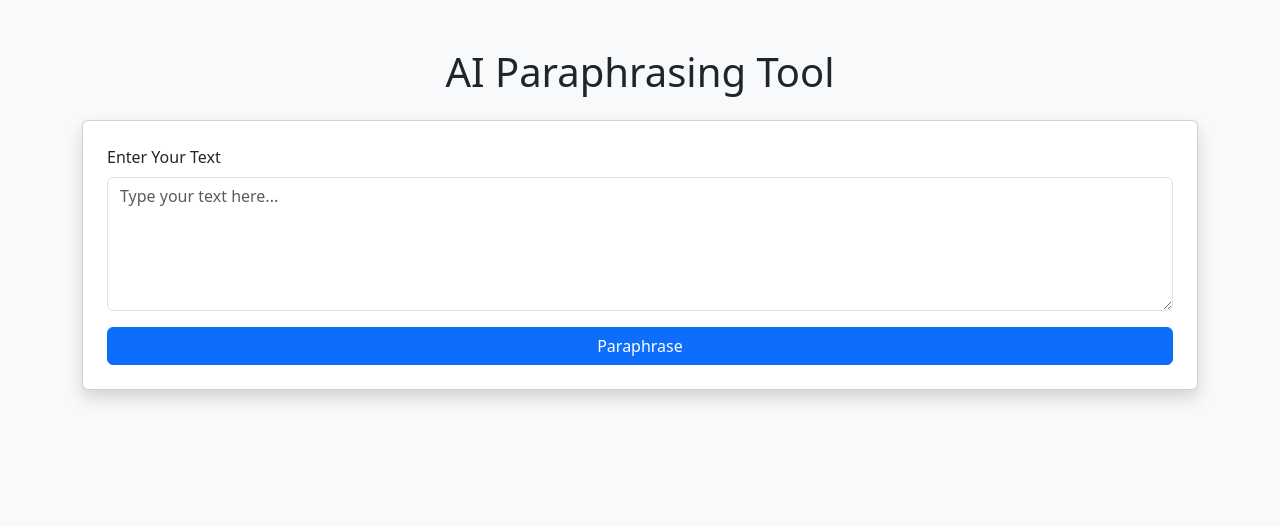
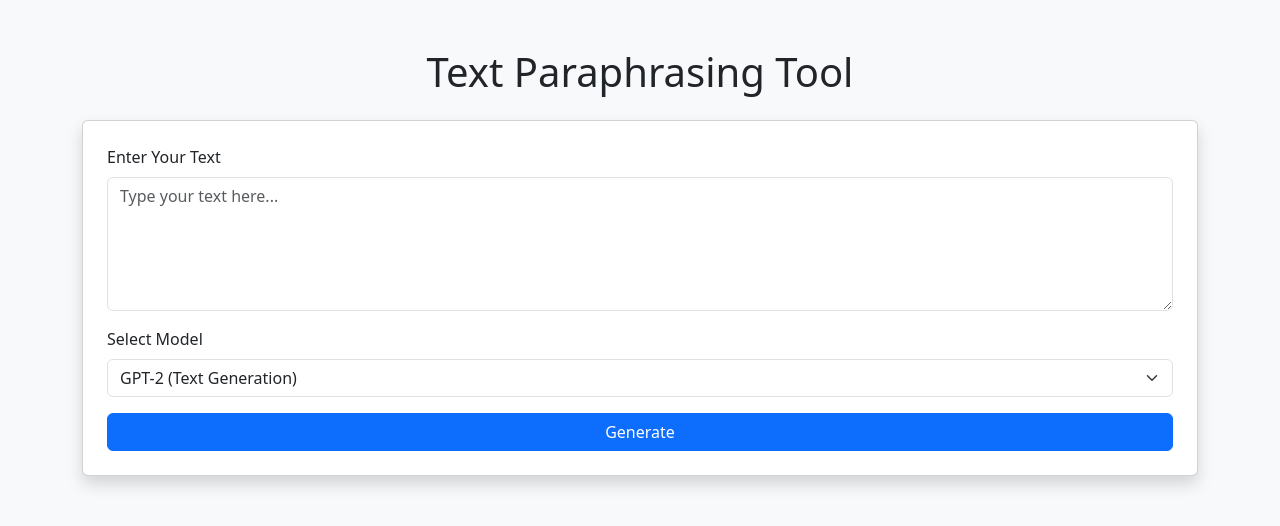
Before and after one commit to JorisSDev/TextNexus, a Flask app: page / in a window 1280 px wide. Shown: the top 526 px of the page. Run offline with Flask 3, Linux system fonts and the light colour scheme.

Commit message:
Add text generation with gpt2, bart, bert and deepseek_r1 models

```diff
--- a/app.py
+++ b/app.py
@@ -1,18 +1,92 @@
 from flask import Flask, render_template, request
+from transformers import pipeline, set_seed
 
 app = Flask(__name__)
 
+
+def load_gpt2():
+    """Loads the GPT-2 model and sets a random seed for reproducibility."""
+    set_seed(42)
+    return pipeline("text-generation", model="gpt2", truncation=True)
+
+
+def load_bart():
+    """Loads the BART model for text summarization."""
+    return pipeline("summarization", model="facebook/bart-large-cnn")
+
+
+def load_bert():
+    """Loads the BERT model for masked language modeling."""
+    return pipeline("fill-mask", model="bert-base-uncased")
+
+
+def load_deepseek():
+    """Loads the DeepSeek-R1-Distill-Qwen-1.5B model for text generation."""
+    return pipeline("text-generation", model="deepseek-ai/DeepSeek-R1-Distill-Qwen-1.5B", truncation=True)
+
+
+# Load models once
+generator_gpt2 = load_gpt2()
+summarizer_bart = load_bart()
+mask_filler_bert = load_bert()
+generator_deepseek = load_deepseek()
+
+
+def generate_with_gpt2(text):
+    """Generates paraphrased text using GPT-2."""
+    results = generator_gpt2(text, max_length=50, num_return_sequences=3, truncation=True)
+    return [res["generated_text"] for res in results]
+
+
+def generate_with_bart(text):
+    """Summarizes text using BART."""
+    summary = summarizer_bart(text, max_length=130, min_length=30, do_sample=False)
+    return [summary[0]["summary_text"]]
+
+
+def generate_with_bert(text):
+    """Fills in the [MASK] token in a sentence using BERT."""
+    if "[MASK]" not in text:
+        return ["Please include a [MASK] token in the input text."]
+
+    predictions = mask_filler_bert(text)
+    return [f"{pred['sequence']} (Confidence: {pred['score']:.2%})" for pred in predictions[:5]]
+
+
+def generate_with_deepseek(text):
+    """Generates text using DeepSeek-R1-Distill-Qwen-1.5B."""
+    results = generator_deepseek(text, max_length=300, do_sample=True, temperature=0.6, top_p=0.95)
+    return [res["generated_text"] for res in results]
+
+
 @app.route("/", methods=["GET", "POST"])
 def home():
+    """
+    Renders the homepage with a text input form.
+    Generates paraphrased text, summarized text, masked word predictions, or general text generation.
+    """
     output = None
+    selected_model = "gpt2"  # Default model
+    input_text = ""
+
     if request.method == "POST":
-        input_text = request.form["input_text"]
-        output = {
-            "summary": f"Summarized: {input_text[:50]}...",
-            "rephrase": f"Rephrased using masking: {' '.join(reversed(input_text.split()))}",
-            "extended": f"Extended: {input_text} with more explanation."
-        }
-    return render_template("index.html", output=output)
+        input_text = request.form.get("input_text", "").strip()
+        selected_model = request.form.get("model", "gpt2")
+
+        if input_text:
+            if selected_model == "gpt2":
+                output = generate_with_gpt2(input_text)
+            elif selected_model == "bart":
+                output = generate_with_bart(input_text)
+            elif selected_model == "bert":
+                output = generate_with_bert(input_text)
+            elif selected_model == "deepseek":
+                output = generate_with_deepseek(input_text)
+            else:
+                output = ["Invalid model selected."]
+
+    return render_template("index.html", output=output, selected_model=selected_model, input_text=input_text)
+
 
 if __name__ == "__main__":
     app.run(debug=True)
--- a/templates/index.html
+++ b/templates/index.html
@@ -9,29 +9,47 @@
 </head>
 <body class="bg-light">
     <div class="container py-5">
+
         <!-- Header -->
-        <h1 class="text-center mb-4">AI Paraphrasing Tool</h1>
+        <h1 class="text-center mb-4">Text Paraphrasing Tool</h1>
 
         <!-- Input Form -->
         <div class="card shadow p-4">
             <form method="POST">
                 <div class="mb-3">
                     <label for="inputText" class="form-label">Enter Your Text</label>
-                    <textarea id="inputText" name="input_text" class="form-control" rows="5" placeholder="Type your text here..." required></textarea>
+                    <textarea id="inputText" name="input_text" class="form-control" rows="5" placeholder="Type your text here..." required>{{ input_text }}</textarea>
                 </div>
-                <button type="submit" class="btn btn-primary w-100">Paraphrase</button>
+
+                <!-- Model Selection Dropdown -->
+                <div class="mb-3">
+                    <label for="modelSelect" class="form-label">Select Model</label>
+                    <select id="modelSelect" name="model" class="form-select">
+                        {% set models = {
+                            "gpt2": "GPT-2 (Text Generation)",
+                            "deepseek": "DeepSeek-R1_1.5B (Text Generation)",
+                            "bart": "BART (Summarization)",
+                            "bert": "BERT (Masked Word Prediction)"
+                        } %}
+                        {% for key, value in models.items() %}
+                            <option value="{{ key }}" {% if selected_model == key %}selected{% endif %}>
+                                {{ value }}
+                            </option>
+                        {% endfor %}
+                    </select>
+                </div>
+
+                <button type="submit" class="btn btn-primary w-100">Generate</button>
             </form>
         </div>
 
         <!-- Output Results -->
         {% if output %}
         <div class="card shadow mt-4 p-4">
-            <h2>Results</h2>
-            <div class="mb-3">
-                <p><strong>Summary:</strong> {{ output['summary'] }}</p>
-                <p><strong>Rephrased:</strong> {{ output['rephrase'] }}</p>
-                <p><strong>Extended:</strong> {{ output['extended'] }}</p>
-            </div>
+            <h2>Generated Text</h2>
+            {% for text in output %}
+            <p class="border p-2">{{ text }}</p>
+            {% endfor %}
         </div>
         {% endif %}
     </div>
```
